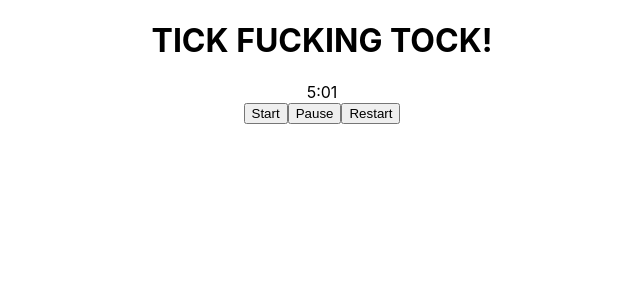
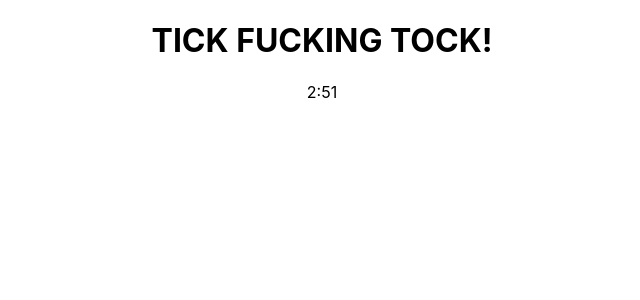
Before and after one commit to ntn9995/effing-math-2, a React (Create React App) app: page / in a window 1280 px wide. Shown: the top 300 px of the page, without its empty margins (318-958 px from the left). Built offline with nearby package versions, Linux system fonts and the light colour scheme.

Commit message:
Remove buttons from Timer component

```diff
--- a/src/components/Timer.js
+++ b/src/components/Timer.js
@@ -1,8 +1,8 @@
-import React, {useState} from 'react';
+import React, {useEffect} from 'react';
 import useTimer from '../hooks/useTimer'
 
 export default function Timer(props) {
-    const {title, duration, secPrecision, msPrecision, onTimeout} = props;
+    const {title, duration, secPrecision, msPrecision, onTimeout, continueCount} = props;
 
     let t = new Date();
     t.setSeconds(t.getSeconds() + duration);
@@ -27,19 +27,22 @@ export default function Timer(props) {
         return time.toString();
     }
 
+    const resetTimer = () => {
+        let t = new Date();
+        t.setSeconds(t.getSeconds() + duration);
+        restart(t);
+    }
+
+    useEffect(() => {
+        resetTimer();
+    }, [continueCount])
+
     return (
         <div>
             <h1>{title || 'Timer'}</h1>
             <div>
                 <span>{formatTime(secs, secPrecision)}</span>:<span>{formatTime(miliSecs, msPrecision)}</span>
             </div>
-            <button onClick={start}>Start</button>
-            <button onClick={pause}>Pause</button>
-            <button onClick={() => {
-                let t = new Date();
-                t.setSeconds(t.getSeconds() + duration);
-                restart(t);
-            }}>Restart</button>
         </div>
     );
 }
```
